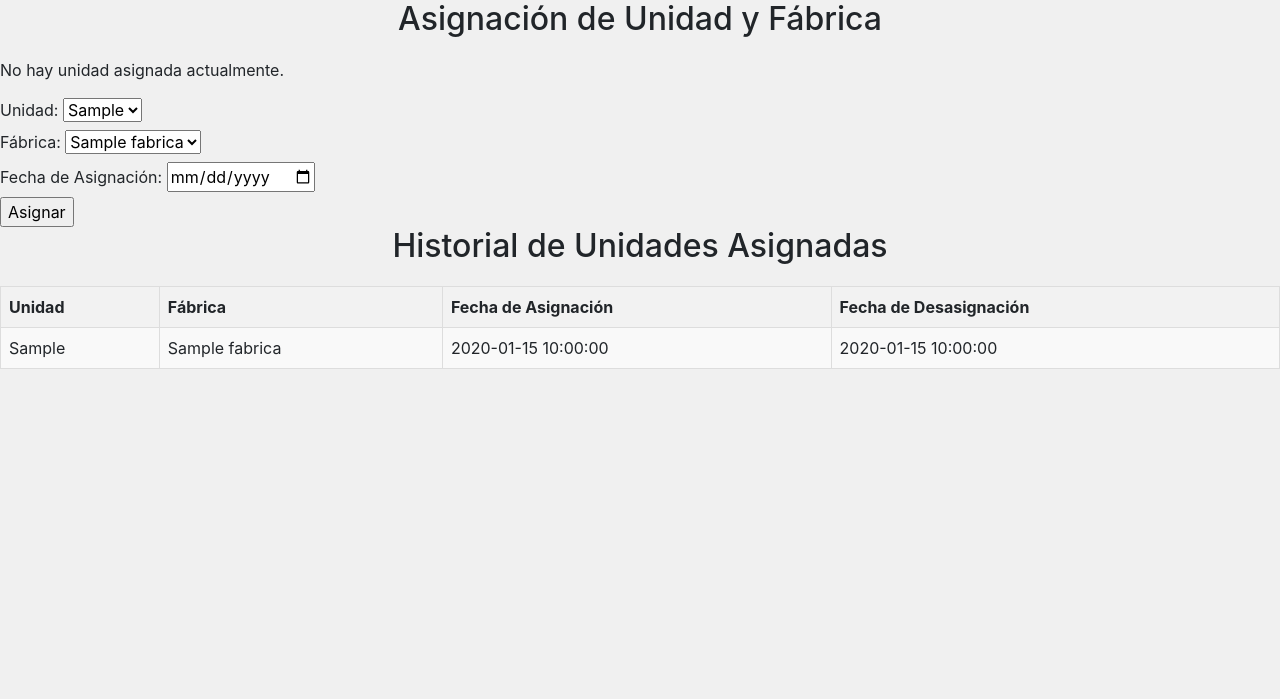
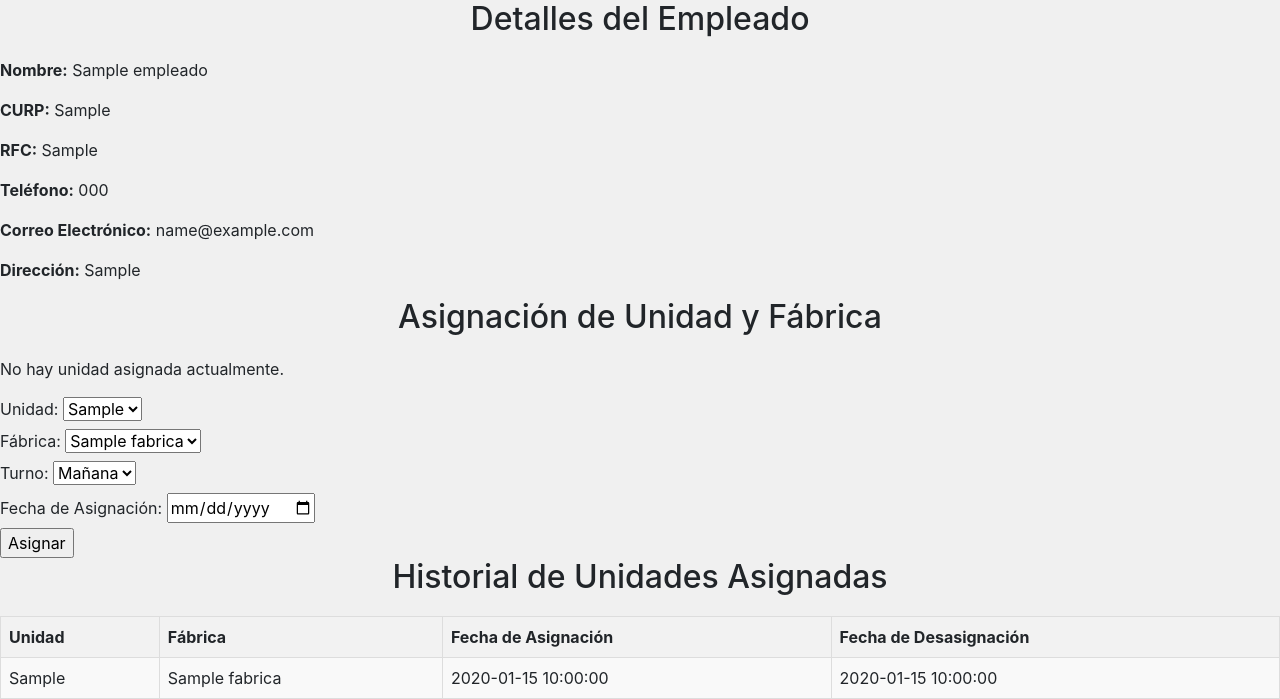
Before and after one commit to cecidavi/MI-KNQ, a PHP site: page /unidades_empleado.php?id=1 in a window 1280 px wide. Shown: the part 112-811 px from the top of the page. Before the commit the page ends 481 px from the top, so only its background shows below. Run offline with PHP 8.4, Linux system fonts and the light colour scheme; the visitor is signed in with stand-in values (Sample User, id 1); tables that the repository leaves empty or names only in its code hold one stand-in row (values such as "Sample post").

Commit message:
Cambios funciona mejor peor hay que seguir cambiando paginas por la nueva base

```diff
--- a/Empleados.php
+++ b/Empleados.php
@@ -29,8 +29,8 @@ include('conexion.php'); // Incluir la conexión a la base de datos
         // Consulta para obtener los datos de los empleados y la unidad asignada actual (si existe)
         $sql = "SELECT e.id_empleado, e.nombre, e.apellido_paterno, e.apellido_materno, e.telefono, u.numero_unidad
                 FROM empleados e
-                LEFT JOIN operador_unidad ou ON e.id_empleado = ou.id_operador AND ou.fecha_desasignacion IS NULL
-                LEFT JOIN unidades u ON ou.id_unidad = u.id_unidad";
+                LEFT JOIN asignaciones a ON e.id_empleado = a.id_operador AND a.fecha_desasignacion IS NULL
+                LEFT JOIN unidades u ON a.id_unidad = u.id_unidad";
         $result = $conn->query($sql);
 
         if ($result->num_rows > 0) {
--- a/unidades_empleado.php
+++ b/unidades_empleado.php
@@ -28,12 +28,12 @@ if (isset($_GET['id'])) {
         exit();
     }
 
-    // Consulta para obtener los datos de la unidad asignada al operador
-    $sql_unidad = "SELECT u.numero_unidad, f.nombre_fabrica, ou.fecha_asignacion, ou.id_operador_unidad
+    // Consulta para obtener los datos de la unidad asignada al operador (utilizando la tabla 'asignaciones')
+    $sql_unidad = "SELECT u.numero_unidad, f.nombre_fabrica, a.fecha_asignacion, a.id_asignacion
                    FROM unidades u
-                   JOIN operador_unidad ou ON u.id_unidad = ou.id_unidad
-                   JOIN fabricas f ON u.id_fabrica = f.id_fabrica
-                   WHERE ou.id_operador = ? AND ou.fecha_desasignacion IS NULL";
+                   JOIN asignaciones a ON u.id_unidad = a.id_unidad
+                   JOIN fabricas f ON a.id_fabrica = f.id_fabrica
+                   WHERE a.id_operador = ? AND a.fecha_desasignacion IS NULL";
     $stmt_unidad = $conn->prepare($sql_unidad);
     $stmt_unidad->bind_param("i", $id_empleado);
     $stmt_unidad->execute();
@@ -46,12 +46,12 @@ if (isset($_GET['id'])) {
     }
 
     // Consulta para obtener el historial de unidades asignadas
-    $sql_historial = "SELECT u.numero_unidad, f.nombre_fabrica, ou.fecha_asignacion, ou.fecha_desasignacion
+    $sql_historial = "SELECT u.numero_unidad, f.nombre_fabrica, a.fecha_asignacion, a.fecha_desasignacion
                       FROM unidades u
-                      JOIN operador_unidad ou ON u.id_unidad = ou.id_unidad
-                      JOIN fabricas f ON u.id_fabrica = f.id_fabrica
-                      WHERE ou.id_operador = ?
-                      ORDER BY ou.fecha_asignacion";
+                      JOIN asignaciones a ON u.id_unidad = a.id_unidad
+                      JOIN fabricas f ON a.id_fabrica = f.id_fabrica
+                      WHERE a.id_operador = ?
+                      ORDER BY a.fecha_asignacion";
     $stmt_historial = $conn->prepare($sql_historial);
     $stmt_historial->bind_param("i", $id_empleado);
     $stmt_historial->execute();
@@ -68,26 +68,23 @@ if ($_SERVER['REQUEST_METHOD'] == 'POST') {
     if (isset($_POST['asignar_unidad'])) {
         $id_unidad = $_POST['id_unidad'];
         $id_fabrica = $_POST['id_fabrica'];
+        $turno = $_POST['turno'];
         $fecha_asignacion = $_POST['fecha_asignacion'];
 
         // Desasignar la unidad actual
         if ($unidad) {
-            $sql_desasignar = "UPDATE operador_unidad SET fecha_desasignacion = ? WHERE id_operador = ? AND fecha_desasignacion IS NULL";
+            $sql_desasignar = "UPDATE asignaciones SET fecha_desasignacion = ? WHERE id_operador = ? AND fecha_desasignacion IS NULL";
             $stmt_desasignar = $conn->prepare($sql_desasignar);
             $stmt_desasignar->bind_param("si", $fecha_asignacion, $id_empleado);
             $stmt_desasignar->execute();
         }
 
         // Asignar la nueva unidad y actualizar la fábrica
-        $sql_asignar = "INSERT INTO operador_unidad (id_operador, id_unidad, fecha_asignacion) VALUES (?, ?, ?)";
+        $sql_asignar = "INSERT INTO asignaciones (id_operador, id_unidad, id_fabrica, turno, fecha_asignacion) VALUES (?, ?, ?, ?, ?)";
         $stmt_asignar = $conn->prepare($sql_asignar);
-        $stmt_asignar->bind_param("iis", $id_empleado, $id_unidad, $fecha_asignacion);
+        $stmt_asignar->bind_param("iiiss", $id_empleado, $id_unidad, $id_fabrica, $turno, $fecha_asignacion);
 
-        $sql_actualizar_fabrica = "UPDATE unidades SET id_fabrica = ? WHERE id_unidad = ?";
-        $stmt_actualizar_fabrica = $conn->prepare($sql_actualizar_fabrica);
-        $stmt_actualizar_fabrica->bind_param("ii", $id_fabrica, $id_unidad);
-
-        if ($stmt_asignar->execute() && $stmt_actualizar_fabrica->execute()) {
+        if ($stmt_asignar->execute()) {
             echo "<p>Unidad y fábrica asignadas correctamente.</p>";
             // Redirigir para evitar resubmisión del formulario
             header("Location: " . $_SERVER['PHP_SELF'] . "?id=" . $id_empleado);
@@ -106,6 +103,14 @@ if ($_SERVER['REQUEST_METHOD'] == 'POST') {
     <title>Detalle del Empleado</title>
 </head>
 <body>
+
+    <h2>Detalles del Empleado</h2>
+    <p><strong>Nombre:</strong> <?php echo htmlspecialchars($empleado['nombre']); ?></p>
+    <p><strong>CURP:</strong> <?php echo htmlspecialchars($empleado['curp']); ?></p>
+    <p><strong>RFC:</strong> <?php echo htmlspecialchars($empleado['rfc']); ?></p>
+    <p><strong>Teléfono:</strong> <?php echo htmlspecialchars($empleado['telefono']); ?></p>
+    <p><strong>Correo Electrónico:</strong> <?php echo htmlspecialchars($empleado['email']); ?></p>
+    <p><strong>Dirección:</strong> <?php echo htmlspecialchars($empleado['direccion']); ?></p>
 
     <h2>Asignación de Unidad y Fábrica</h2>
     <?php if ($unidad): ?>
@@ -135,6 +140,12 @@ if ($_SERVER['REQUEST_METHOD'] == 'POST') {
             }
             ?>
         </select><br>
+        <label>Turno:</label>
+        <select name="turno">
+            <option value="mañana">Mañana</option>
+            <option value="tarde">Tarde</option>
+            <option value="noche">Noche</option>
+        </select><br>
         <label>Fecha de Asignación:</label>
         <input type="date" name="fecha_asignacion" required><br>
         <input type="submit" name="asignar_unidad" value="Asignar">
```
Also changed, not shown: Empleado.php (+17 -24 lines).
